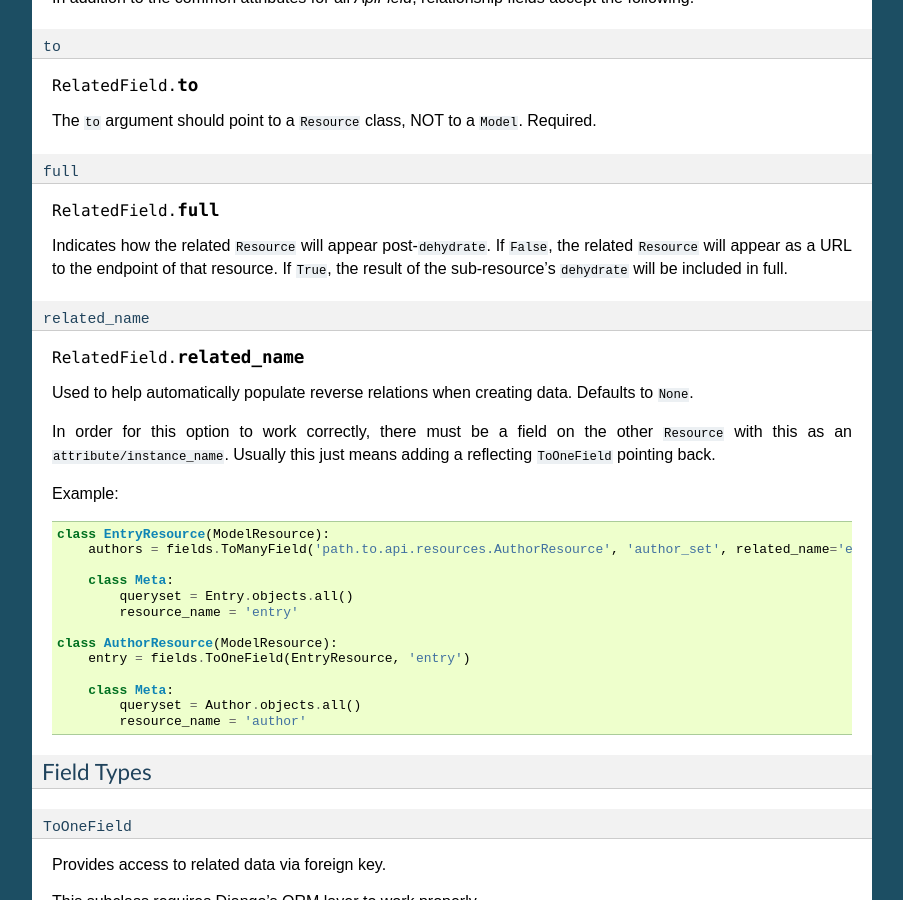
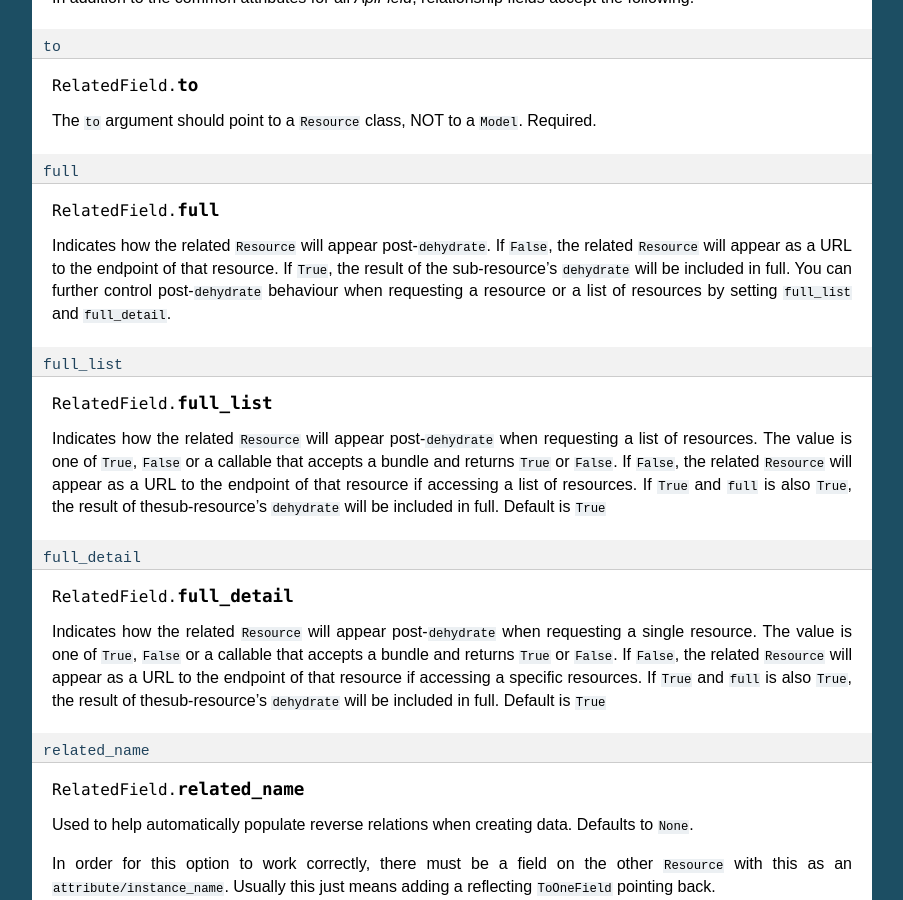
Before and after one commit to django-tastypie/django-tastypie, a Sphinx documentation site: the page built from docs/fields.rst, in a window 1280 px wide and 900 px high, scrolled down 3367 px. Shown: the whole window, without its empty margins (198-1101 px from the left). Built offline with Sphinx 7.4.7, drawn with Linux system fonts in a browser that asks for light colours; some of the changed text lies outside the part shown.

Commit message:
Added documentation for new full_list and full_detail

```diff
--- a/docs/fields.rst
+++ b/docs/fields.rst
@@ -215,7 +215,32 @@ Required.
 Indicates how the related ``Resource`` will appear post-``dehydrate``. If
 ``False``, the related ``Resource`` will appear as a URL to the endpoint of
 that resource. If ``True``, the result of the sub-resource's ``dehydrate`` will
-be included in full.
+be included in full. You can further control post-``dehydrate`` behaviour when
+requesting a resource or a list of resources by setting ``full_list`` and ``full_detail``.
+
+``full_list``
+~~~~~~~~~~~~~
+
+.. attribute:: RelatedField.full_list
+
+Indicates how the related ``Resource`` will appear post-``dehydrate`` when requesting a
+list of resources. The value is one of ``True``, ``False`` or a callable that accepts a
+bundle and returns ``True`` or ``False``. If ``False``, the related ``Resource`` will appear
+as a URL to the endpoint of that resource if accessing a list of resources.  If ``True`` and ``full``
+is also ``True``, the result of thesub-resource's ``dehydrate`` will be included in
+full. Default is ``True``
+
+``full_detail``
+~~~~~~~~~~~~~~~
+
+.. attribute:: RelatedField.full_detail
+
+Indicates how the related ``Resource`` will appear post-``dehydrate`` when requesting a
+single resource. The value is one of ``True``, ``False`` or a callable that accepts a
+bundle and returns ``True`` or ``False``. If ``False``, the related ``Resource`` will appear
+as a URL to the endpoint of that resource if accessing a specific resources. If ``True`` and ``full``
+is also ``True``, the result of thesub-resource's ``dehydrate`` will be included
+in full. Default is ``True``
 
 ``related_name``
 ~~~~~~~~~~~~~~~~
```
